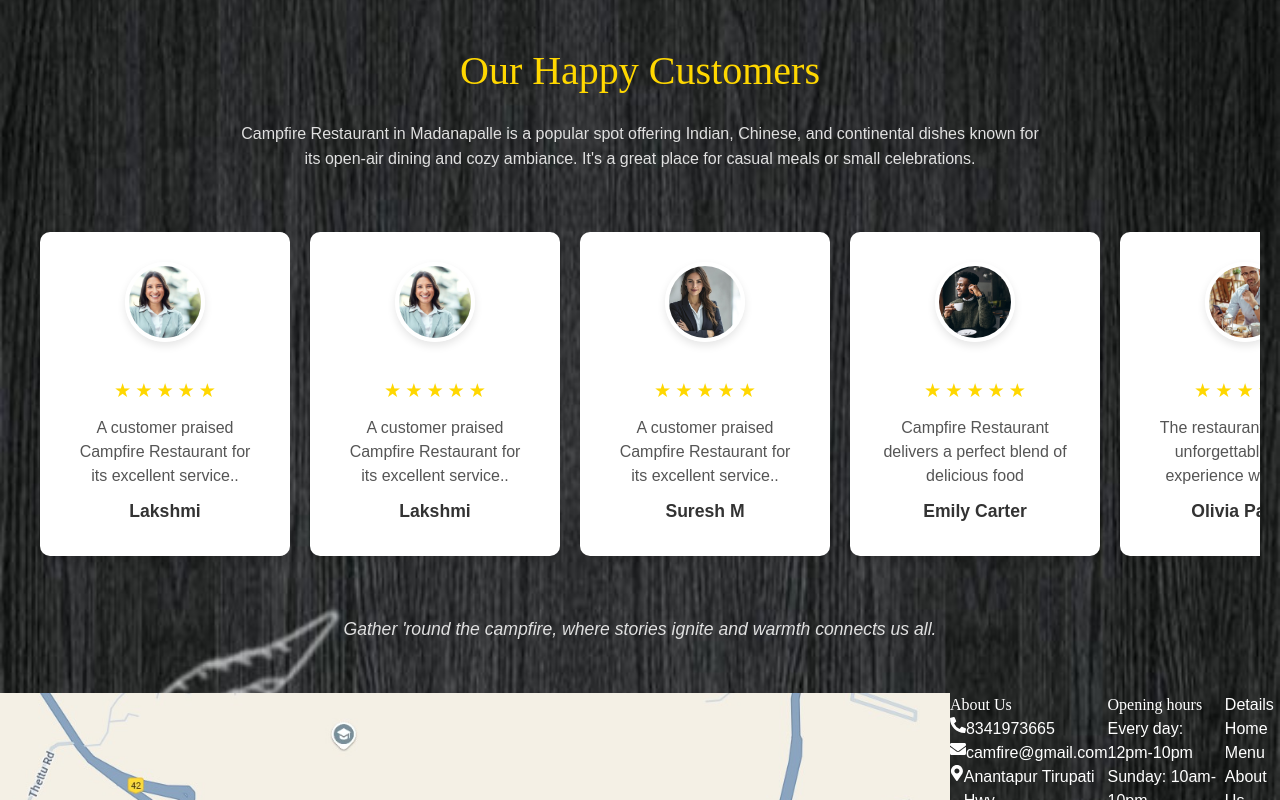
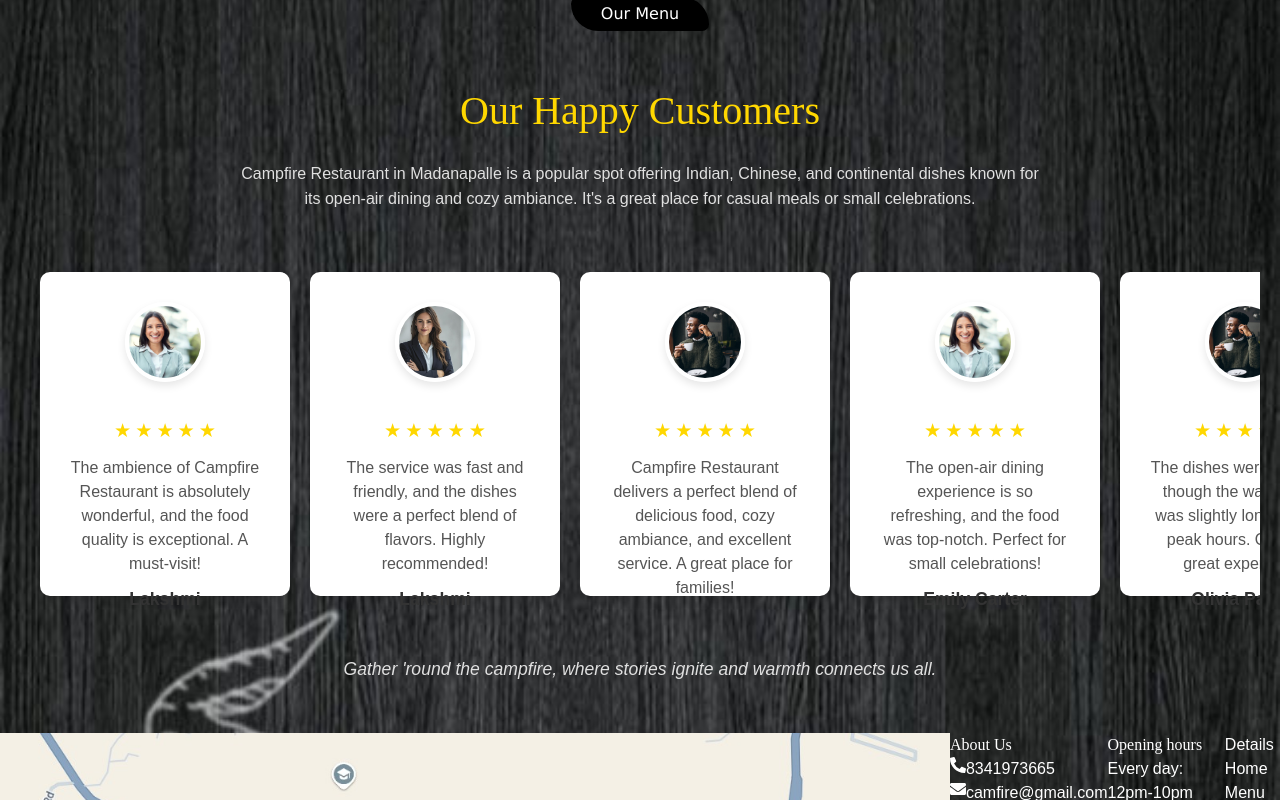
Before and after one commit to sravan2805/Campfire_Live_project, a React (Vite) app: page / in a window 1280 px wide. Shown: the part 3461-4261 px from the top of the page. Built offline with nearby package versions, Linux system fonts and the light colour scheme.

Commit message:
main cod32

```diff
--- a/src/Components/Reviewpage/Reviewpage.jsx
+++ b/src/Components/Reviewpage/Reviewpage.jsx
@@ -1,44 +1,49 @@
 import React from 'react';
 import './Reviewpage.css';
+
+// Import images
+import ReviewImg1 from '../../assets/Review_img1.jpg';
+import ReviewImg2 from '../../assets/Review_img2.jpg';
+import ReviewImg3 from '../../assets/Review_img3.jpg';
+import ReviewImg4 from '../../assets/Review_img4.jpg';
 
 const TestimonialsSection = () => {
   const testimonials = [
     {
       name: 'Lakshmi',
       rating: 5,
-      text: 'A customer praised Campfire Restaurant for its excellent service..',
-      image: '/src/assets/Review_img1.jpg',
+      text: 'The ambience of Campfire Restaurant is absolutely wonderful, and the food quality is exceptional. A must-visit!',
+      image: ReviewImg1,
     },
-
     {
       name: 'Lakshmi',
       rating: 5,
-      text: 'A customer praised Campfire Restaurant for its excellent service..',
-      image: '/src/assets/Review_img1.jpg',
+      text: 'The service was fast and friendly, and the dishes were a perfect blend of flavors. Highly recommended!',
+      image: ReviewImg2,
     },
     {
       name: 'Suresh M',
       rating: 5,
-      text: 'A customer praised Campfire Restaurant for its excellent service..',
-      image: '/src/assets/Review_img2.jpg',
+      text: 'Campfire Restaurant delivers a perfect blend of delicious food, cozy ambiance, and excellent service. A great place for families!',
+      image: ReviewImg3,
     },
     {
       name: 'Emily Carter',
       rating: 5,
-      text: 'Campfire Restaurant delivers a perfect blend of delicious food',
-      image: '/src/assets/Review_img3.jpg',
+      text: 'The open-air dining experience is so refreshing, and the food was top-notch. Perfect for small celebrations!',
+      image: ReviewImg1,
     },
     {
       name: 'Olivia Parker',
       rating: 5,
-      text: 'The restaurant offers an unforgettable dining experience with warm.',
-      image: '/src/assets/Review_img4.jpg',
+      text: 'The dishes were delicious, though the waiting time was slightly longer during peak hours. Overall, a great experience!',
+      image: ReviewImg3,
     },
     {
       name: 'Olivia Parker',
       rating: 5,
-      text: 'A customer praised Campfire Restaurant for its excellent service..ustomer praised Campfire Restaurant for its excellent service.',
-      image: '/src/assets/Review_img4.jpg',
+      text: 'Amazing place! The staff was very welcoming, and the restaurant had a warm and cozy atmosphere. Loved it!',
+      image: ReviewImg4,
     },
   ];
 
--- a/src/Components/Specialdish/Specialdish.css
+++ b/src/Components/Specialdish/Specialdish.css
@@ -12,6 +12,7 @@
   text-align: center;
   color: #ffffff;
   padding: 10px; /* Reduced container padding */
+  padding-top: 50px;
   font-family: 'Roboto', sans-serif;
   position: relative;
 }
```
